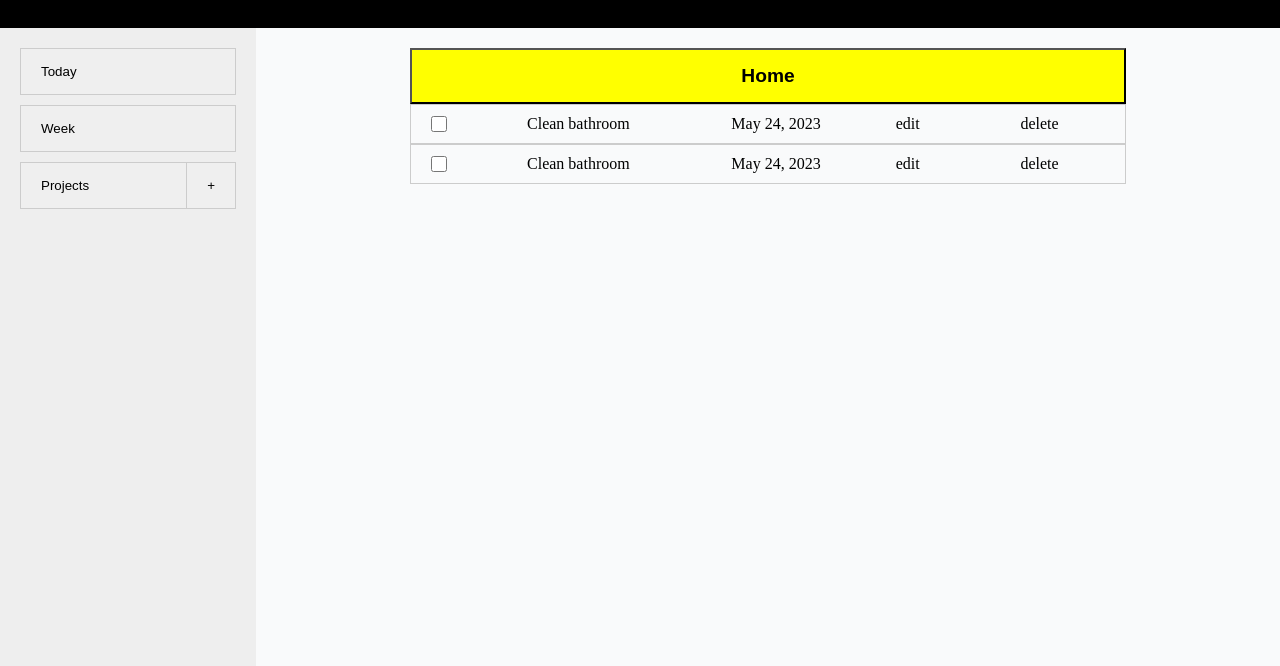
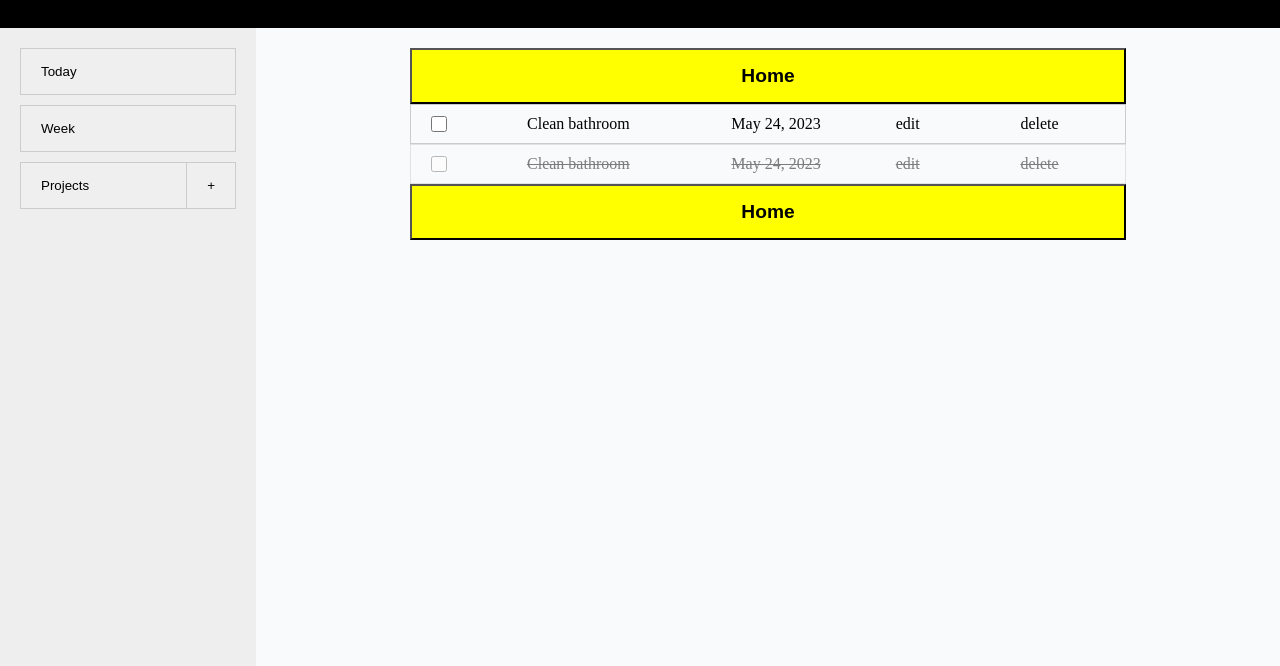
Before and after one commit to VanQuishi/Todo-List, a website built with webpack: page dist/index.html in a window 1280 px wide. Shown: the part 72-738 px from the top of the page. Built offline with nearby package versions, Linux system fonts and the light colour scheme.

Commit message:
add more style to taskList

```diff
--- a/src/UI/ProjectView.js
+++ b/src/UI/ProjectView.js
@@ -8,6 +8,8 @@
 
 const ProjectView = document.createElement('div');
 
+const projectWrapper = document.createElement('div');
+
 const projectTitleButton = document.createElement('button');
 projectTitleButton.className = 'projectTitleButton';
 projectTitleButton.style.backgroundColor = "yellow";
@@ -15,6 +17,7 @@ projectTitleButton.textContent = "Home";
 
 const taskListWrapper = document.createElement('div');
 taskListWrapper.className = 'taskListWrapper';
+taskListWrapper.id = 'HometaskListWrapper';
 const taskList = document.createElement('ul');
 
 let taskItem0 = document.createElement('li');
@@ -44,6 +47,7 @@ taskItem0.appendChild(taskDeleteButton0);
 
 let taskItem1 = document.createElement('li');
 taskItem1.className = "taskItem";
+taskItem1.classList.add("completedTask");
 
 let checkbox1 = document.createElement('input');
 checkbox1.type = "checkbox";
@@ -71,6 +75,29 @@ taskList.appendChild(taskItem0);
 taskList.appendChild(taskItem1);
 taskListWrapper.appendChild(taskList);
 
-ProjectView.appendChild(projectTitleButton);
-ProjectView.appendChild(taskListWrapper);
+const projectWrapper2 = document.createElement('div');
+const projectTitleButton2 = document.createElement('button');
+projectTitleButton2.className = 'projectTitleButton';
+projectTitleButton2.style.backgroundColor = "yellow";
+projectTitleButton2.textContent = "Home";
+
+projectWrapper.appendChild(projectTitleButton);
+projectWrapper.appendChild(taskListWrapper);
+ProjectView.appendChild(projectWrapper);
+
+projectWrapper2.appendChild(projectTitleButton2);
+ProjectView.appendChild(projectWrapper2);
+
+//function to hide/show taskList
+projectTitleButton.onclick = () => {
+    let projectTitle = projectTitleButton.textContent;
+    let list = document.getElementById(projectTitle + 'taskListWrapper');
+    console.log(list.style.display);
+    if (list.style.display != 'none') {
+        list.style.display = 'none';
+        return;
+    }
+    list.style.display = 'block';
+    return;
+}
 export default ProjectView;
--- a/src/style.css
+++ b/src/style.css
@@ -90,6 +90,7 @@ h1, h2, h3, ul{
   padding: 15px 20px 15px 20px;
   font-weight: bold;
   font-size: 1.2rem;
+  cursor: pointer;
 }
 
 .taskItem{
@@ -102,6 +103,11 @@ h1, h2, h3, ul{
 
 .taskItemCheckbox{
   margin: 0;
+}
+
+.completedTask{
+  text-decoration: line-through;
+  opacity: 0.5;
 }
 
 #footer{
```
Also changed, not shown: dist/bundle.js.
